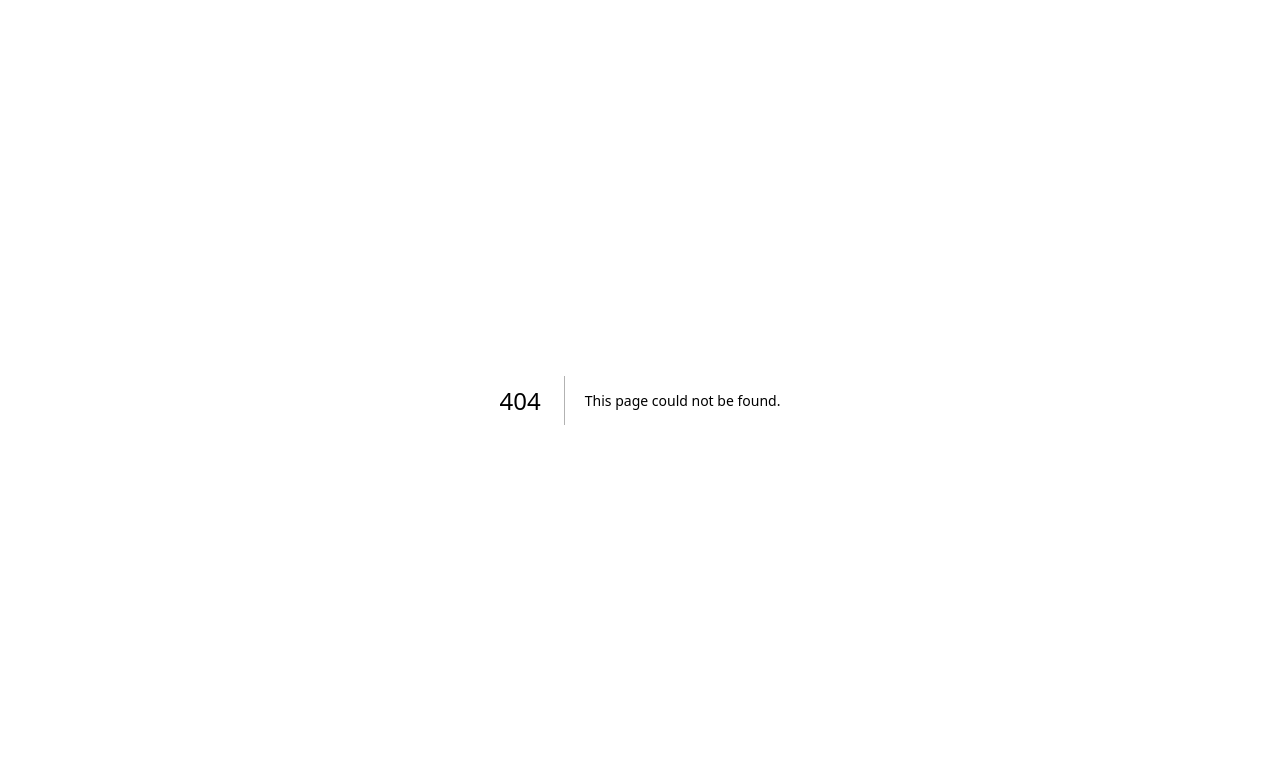
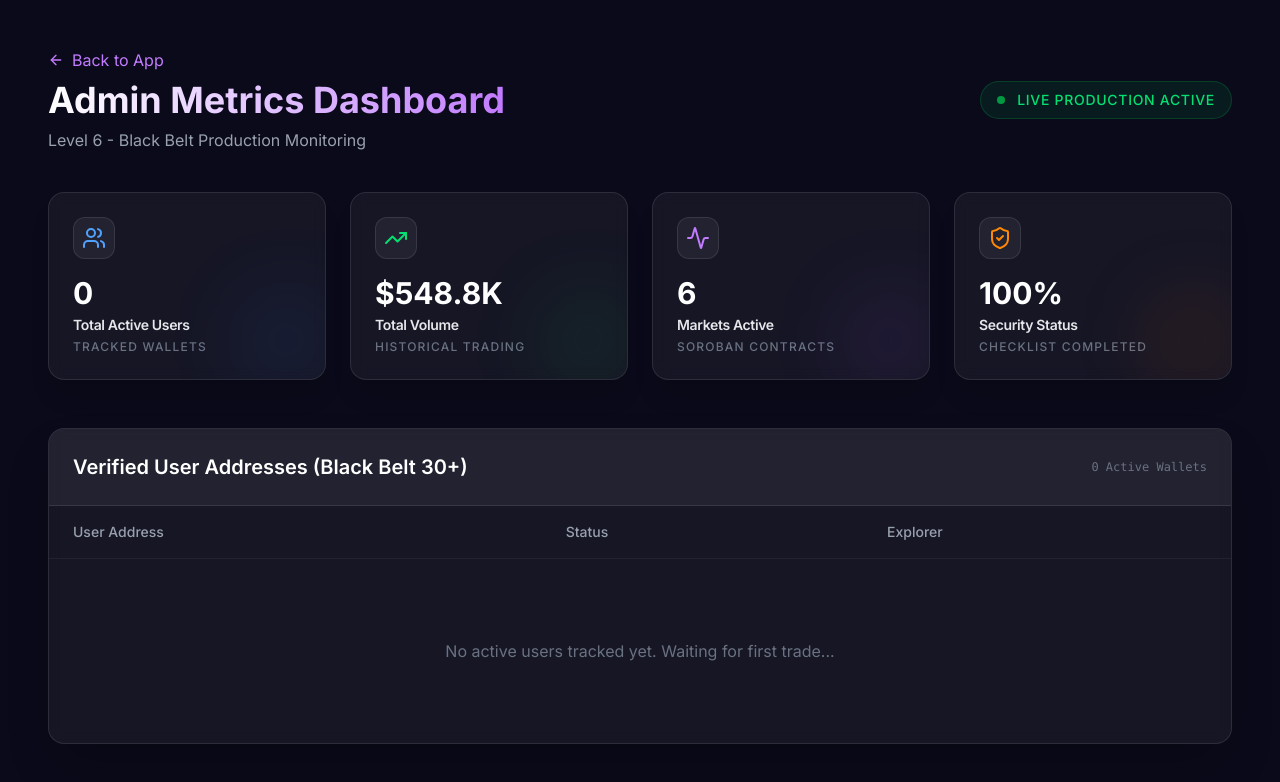
Before and after one commit to harshaljagdale0222/stellar-prediction-market, a Next.js app in the folder app/: page /admin in a window 1280 px wide. Before the commit this address had no page. Shown: the top 782 px of the page. Built offline with nearby package versions, Linux system fonts and the light colour scheme.

Commit message:
feat(ui): add admin resolution dashboard

```diff
--- /dev/null
+++ b/app/app/admin/page.tsx
@@ -0,0 +1,188 @@
+"use client";
+
+import { useEffect, useState } from "react";
+import { formatCurrency, shortenAddress } from "@/lib/stellar";
+import {
+  Users,
+  TrendingUp,
+  Activity,
+  ShieldCheck,
+  ArrowLeft,
+  ExternalLink
+} from "lucide-react";
+import Link from "next/link";
+
+interface Stats {
+  totalMarkets: number;
+  activeMarkets: number;
+  totalVolume: number;
+  totalLiquidity: number;
+  totalUsers: number;
+}
+
+export default function AdminDashboard() {
+  const [stats, setStats] = useState<Stats | null>(null);
+  const [users, setUsers] = useState<string[]>([]);
+  const [loading, setLoading] = useState(true);
+
+  useEffect(() => {
+    async function fetchData() {
+      try {
+        const [statsRes, usersRes] = await Promise.all([
+          fetch("/api/stats"),
+          fetch("/api/users")
+        ]);
+
+        const statsData = await statsRes.json();
+        const usersData = await usersRes.json();
+
+        setStats(statsData.stats);
+        setUsers(usersData.users || []);
+      } catch (error) {
+        console.error("Dashboard error:", error);
+      } finally {
+        setLoading(false);
+      }
+    }
+    fetchData();
+  }, []);
+
+  if (loading) {
+    return (
+      <div className="min-h-screen bg-[#0a0a1a] flex items-center justify-center text-white">
+        <div className="animate-spin rounded-full h-12 w-12 border-t-2 border-b-2 border-purple-500"></div>
+      </div>
+    );
+  }
+
+  return (
+    <div className="min-h-screen bg-[#0a0a1a] text-white p-6 md:p-12">
+      {/* Header */}
+      <div className="max-w-7xl mx-auto mb-10 flex flex-col md:flex-row md:items-center justify-between gap-4">
+        <div>
+          <Link href="/" className="inline-flex items-center text-purple-400 hover:text-purple-300 mb-2 transition-colors">
+            <ArrowLeft className="w-4 h-4 mr-2" />
+            Back to App
+          </Link>
+          <h1 className="text-4xl font-bold bg-gradient-to-r from-white to-purple-400 bg-clip-text text-transparent">
+            Admin Metrics Dashboard
+          </h1>
+          <p className="text-gray-400 mt-2">Level 6 - Black Belt Production Monitoring</p>
+        </div>
+        <div className="flex items-center gap-3 bg-green-500/10 border border-green-500/20 px-4 py-2 rounded-full">
+          <div className="w-2 h-2 bg-green-500 rounded-full animate-pulse"></div>
+          <span className="text-green-400 text-sm font-medium uppercase tracking-wider">Live Production Active</span>
+        </div>
+      </div>
+
+      {/* Stats Cards */}
+      <div className="max-w-7xl mx-auto grid grid-cols-1 md:grid-cols-2 lg:grid-cols-4 gap-6 mb-12">
+        <StatCard
+          title="Total Active Users"
+          value={stats?.totalUsers || 0}
+          icon={<Users className="w-6 h-6 text-blue-400" />}
+          label="Tracked Wallets"
+          color="blue"
+        />
+        <StatCard
+          title="Total Volume"
+          value={formatCurrency(stats?.totalVolume || 0)}
+          icon={<TrendingUp className="w-6 h-6 text-green-400" />}
+          label="Historical Trading"
+          color="green"
+        />
+        <StatCard
+          title="Markets Active"
+          value={stats?.activeMarkets || 0}
+          icon={<Activity className="w-6 h-6 text-purple-400" />}
+          label="Soroban Contracts"
+          color="purple"
+        />
+        <StatCard
+          title="Security Status"
+          value="100%"
+          icon={<ShieldCheck className="w-6 h-6 text-orange-400" />}
+          label="Checklist Completed"
+          color="orange"
+        />
+      </div>
+
+      {/* Users List Table */}
+      <div className="max-w-7xl mx-auto bg-white/5 border border-white/10 rounded-2xl overflow-hidden backdrop-blur-sm shadow-2xl">
+        <div className="p-6 border-b border-white/10 bg-white/5 flex items-center justify-between">
+          <h2 className="text-xl font-semibold">Verified User Addresses (Black Belt 30+)</h2>
+          <span className="text-xs font-mono text-gray-500">{users.length} Active Wallets</span>
+        </div>
+        <div className="overflow-x-auto">
+          <table className="w-full text-left">
+            <thead>
+              <tr className="text-gray-400 text-sm border-b border-white/5 px-6">
+                <th className="py-4 px-6 font-medium">User Address</th>
+                <th className="py-4 px-6 font-medium">Status</th>
+                <th className="py-4 px-6 font-medium">Explorer</th>
+              </tr>
+            </thead>
+            <tbody>
+              {users.length > 0 ? (
+                users.map((user, i) => (
+                  <tr key={i} className="border-b border-white/5 hover:bg-white/5 transition-colors group">
+                    <td className="py-4 px-6 font-mono text-purple-200">
+                      {user}
+                      <span className="ml-3 text-[10px] bg-purple-500/20 text-purple-400 px-2 py-0.5 rounded uppercase font-sans">Verified</span>
+                    </td>
+                    <td className="py-4 px-6 text-sm">
+                      <span className="flex items-center text-green-400">
+                        <div className="w-1.5 h-1.5 bg-green-400 rounded-full mr-2"></div>
+                        Active
+                      </span>
+                    </td>
+                    <td className="py-4 px-6">
+                      <a
+                        href={`https://stellar.expert/explorer/testnet/account/${user}`}
+                        target="_blank"
+                        className="text-gray-400 hover:text-white transition-colors"
+                      >
+                        <ExternalLink className="w-4 h-4" />
+                      </a>
+                    </td>
+                  </tr>
+                ))
+              ) : (
+                <tr>
+                  <td colSpan={3} className="py-20 text-center text-gray-500">
+                    No active users tracked yet. Waiting for first trade...
+                  </td>
+                </tr>
+              )}
+            </tbody>
+          </table>
+        </div>
+      </div>
+    </div>
+  );
+}
+
+function StatCard({ title, value, icon, label, color }: any) {
+  const colors: any = {
+    blue: "from-blue-500/20 to-transparent",
+    green: "from-green-500/20 to-transparent",
+    purple: "from-purple-500/20 to-transparent",
+    orange: "from-orange-500/20 to-transparent",
+  };
+
+  return (
+    <div className={`bg-white/5 border border-white/10 p-6 rounded-2xl relative overflow-hidden backdrop-blur-sm transition-transform hover:-translate-y-1 hover:border-white/20 shadow-xl`}>
+      <div className={`absolute -right-4 -bottom-4 w-24 h-24 bg-gradient-to-br ${colors[color]} rounded-full blur-2xl`}></div>
+      <div className="flex items-start justify-between mb-4">
+        <div className="p-2 bg-white/5 rounded-xl border border-white/10">
+          {icon}
+        </div>
+      </div>
+      <div>
+        <div className="text-3xl font-bold text-white mb-1">{value}</div>
+        <div className="text-sm font-semibold text-gray-200 tracking-tight">{title}</div>
+        <div className="text-xs text-gray-500 mt-1 uppercase tracking-widest font-medium">{label}</div>
+      </div>
+    </div>
+  );
+}
```
